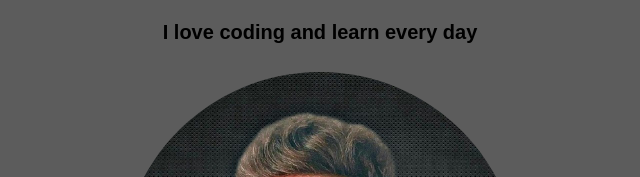
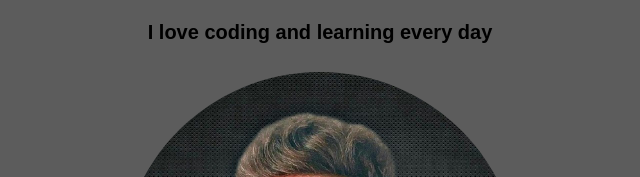
Before and after one commit to le4nnt0nn/le4nnt0nn.github.io, a plain HTML site: page index.html in a window 1280 px wide. Shown: the part 331-508 px from the top of the page, 320-960 px from the left. Drawn offline with Linux system fonts and the light colour scheme; a web font is replaced by a local one.

Commit message:
html index : updated center h3

```diff
--- a/index.html
+++ b/index.html
@@ -32,7 +32,7 @@
     <div class="center">
         <h2>Welcome to my site !</h2>
         <h1>I'm Antonio</h1>
-        <h3>I love coding and learn every day</h3>
+        <h3>I love coding and learning every day</h3>
         <img id="avatar" src="./images/avatar.jpg" alt="avatarAlt" style="width: 400px; height: 400px;">
     </div>
     <!--Home background-->
```
